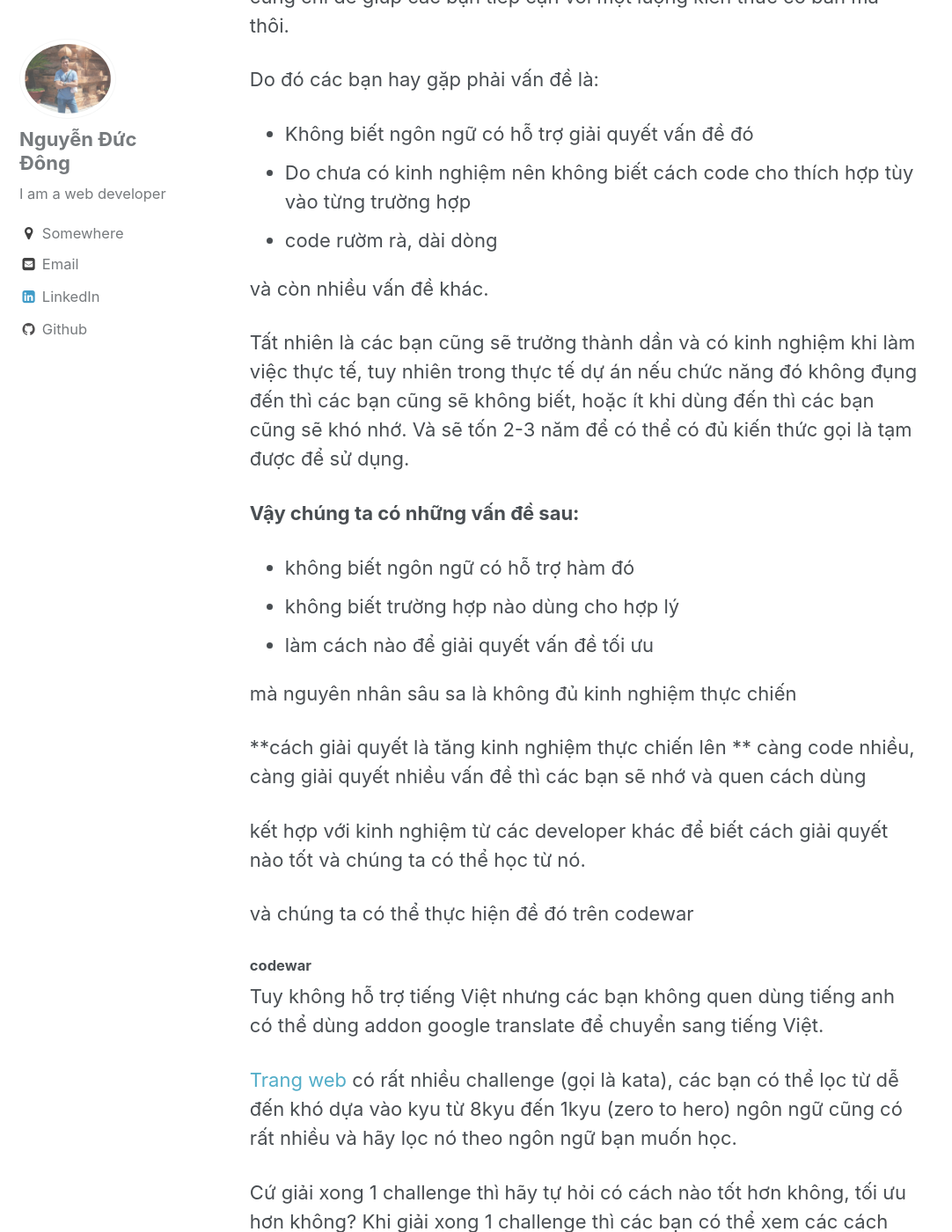
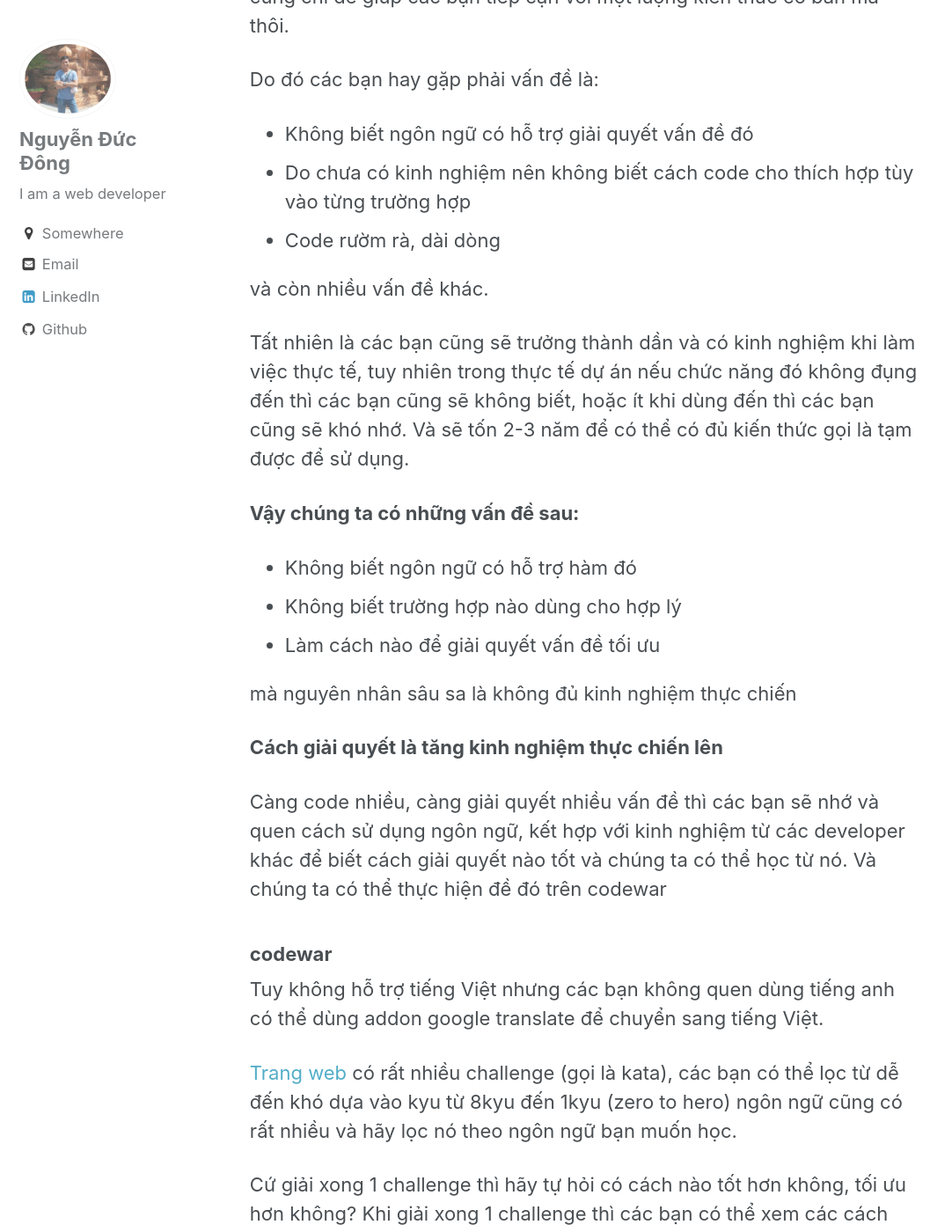
Before and after one commit to ducdongmg/ducdongmg.github.io, a Jekyll site: the page built from _posts/2022-07-05-learn-new-programing-language.md, in a window 1280 px wide and 1400 px high, scrolled down 506 px. Shown: the whole window at 88% size, without its empty margins (0-1082 px from the left). Built offline with Jekyll 4.4.1, drawn with Linux system fonts in a browser that asks for light colours; comment, search, counter and statistics services are not loaded; some of the changed text lies outside the part shown.

```diff
--- a/_posts/2022-07-05-learn-new-programing-language.md
+++ b/_posts/2022-07-05-learn-new-programing-language.md
@@ -22,7 +22,7 @@ một lượng kiến thức cơ bản mà thôi.
 Do đó các bạn hay gặp phải vấn đề là:
  - Không biết ngôn ngữ có hỗ trợ giải quyết vấn đề đó
  - Do chưa có kinh nghiệm nên không biết cách code cho thích hợp tùy vào từng trường hợp
- - code rườm rà, dài dòng
+ - Code rườm rà, dài dòng
 
 và còn nhiều vấn đề khác.
 
@@ -32,21 +32,18 @@ hoặc ít khi dùng đến thì các bạn cũng sẽ khó nhớ. Và sẽ tố
 gọi là tạm được để sử dụng.
 
 **Vậy chúng ta có những vấn đề sau:**
- - không biết ngôn ngữ có hỗ trợ hàm đó
- - không biết trường hợp nào dùng cho hợp lý
- - làm cách nào để giải quyết vấn đề tối ưu
+ - Không biết ngôn ngữ có hỗ trợ hàm đó
+ - Không biết trường hợp nào dùng cho hợp lý
+ - Làm cách nào để giải quyết vấn đề tối ưu
 
 mà nguyên nhân sâu sa là không đủ kinh nghiệm thực chiến
 
 
-**cách giải quyết là tăng kinh nghiệm thực chiến lên **
-càng code nhiều, càng giải quyết nhiều vấn đề thì các bạn sẽ nhớ và quen cách dùng
+**Cách giải quyết là tăng kinh nghiệm thực chiến lên**
 
-kết hợp với kinh nghiệm từ các developer khác để biết cách giải quyết nào tốt và chúng ta có thể học từ nó.
+Càng code nhiều, càng giải quyết nhiều vấn đề thì các bạn sẽ nhớ và quen cách sử dụng ngôn ngữ, kết hợp với kinh nghiệm từ các developer khác để biết cách giải quyết nào tốt và chúng ta có thể học từ nó. Và chúng ta có thể thực hiện đề đó trên codewar
 
-và chúng ta có thể thực hiện đề đó trên codewar
-
-#### codewar
+### codewar
 Tuy không hỗ trợ tiếng Việt nhưng các bạn không quen dùng tiếng anh có thể dùng addon google translate để chuyển sang tiếng Việt.
 
 [Trang web](https://www.codewars.com/kata/latest) có rất nhiều challenge (gọi là kata), các bạn có thể lọc từ dễ đến khó dựa vào kyu từ 8kyu đến 1kyu (zero to hero)
@@ -64,7 +61,6 @@ hãy cố gắng dành thời gian giải ít nhất 1 bài toán mỗi ngày (t
 Nếu bạn thích game có thể thử thách mình bằng cách viết code cho game trên codingame.com
 
 
-ngoài ra còn có các trang web tương tự mà bạn có thêm tham khảo tại [đây](https://itguru.vn/blog/20-trang-thi-viet-code-va-thu-thach-danh-cho-lap-trinh-vien/)
+Ngoài ra còn có các trang web tương tự mà bạn có thêm tham khảo tại [đây](https://itguru.vn/blog/20-trang-thi-viet-code-va-thu-thach-danh-cho-lap-trinh-vien/)
 
- hãy chọn cho mình 1 nơi để luyện tập, quan trọng là luyện thật nhiều, tần suất liên tục
- bạn sẽ có dc điều bạn muốn trong thời gian ngắn.
+ Hãy chọn cho mình 1 nơi để luyện tập, quan trọng là luyện thật nhiều, tần suất liên tục, bạn sẽ có dc điều bạn muốn trong thời gian ngắn.
```
Also changed, not shown: _posts/2022-07-15-javascript-engine-executing-flow.md (added, +16 -0 lines).
